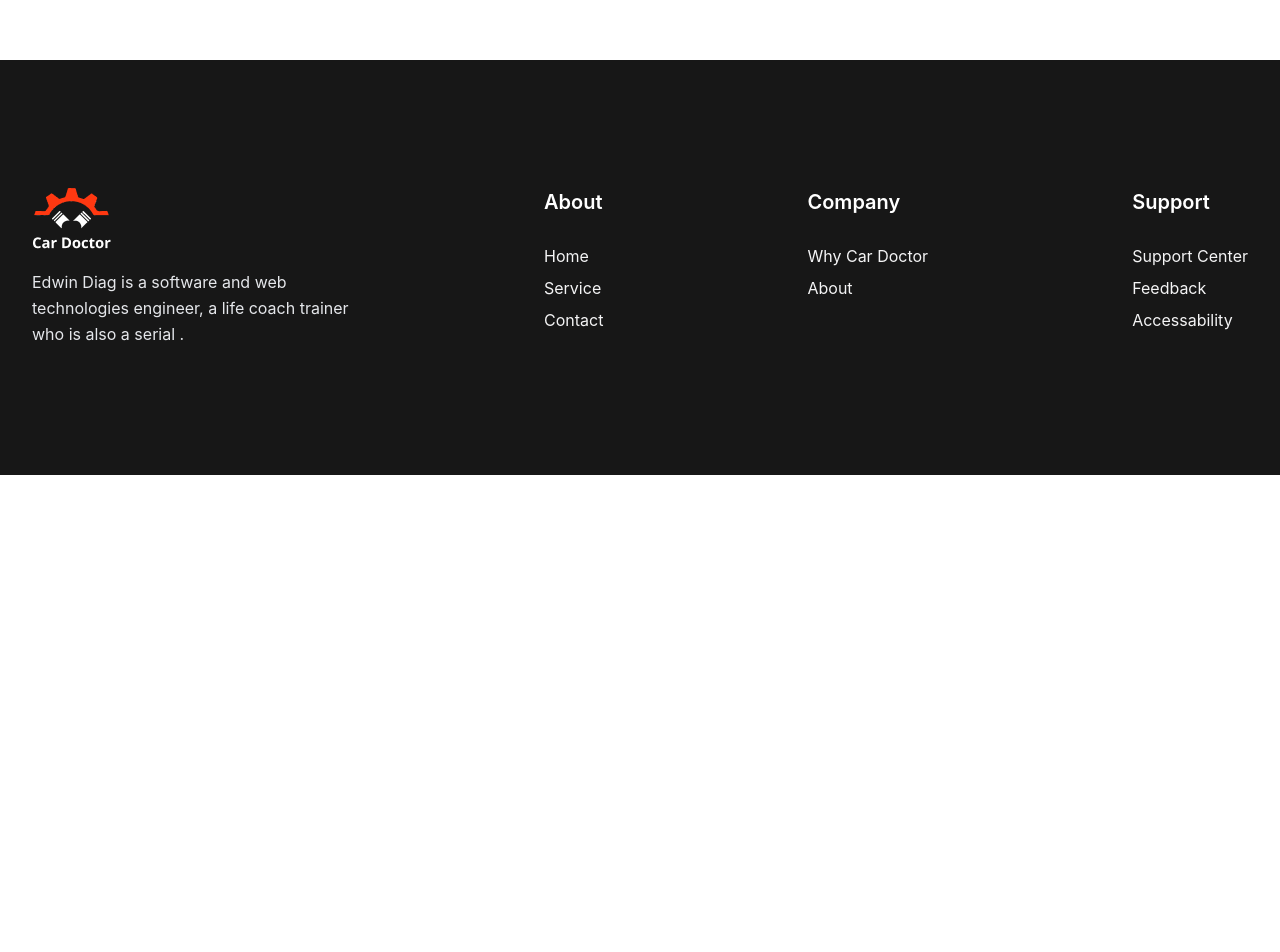
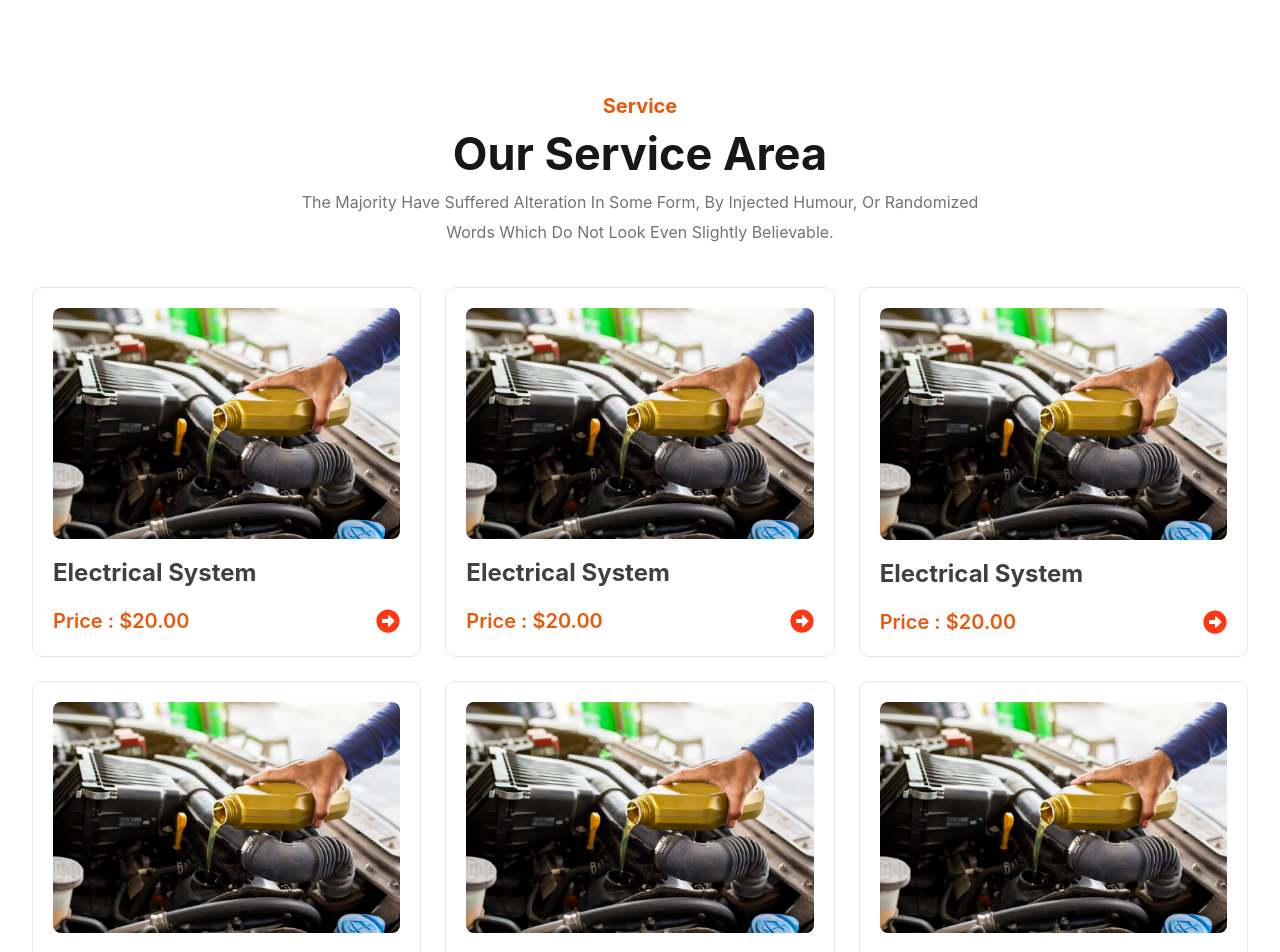
Before and after one commit to prorakib99/car-doctor-client, a React (Vite) app: page / in a window 1280 px wide. Shown: the part 1540-2492 px from the top of the page. Before the commit the page ends 2015 px from the top, so only its background shows below. Built offline with nearby package versions, Linux system fonts and the light colour scheme.

Commit message:
Implement Server Area Component and Service Card Component and Install react icons

```diff
--- a/package.json
+++ b/package.json
@@ -14,6 +14,7 @@
     "match-sorter": "^6.3.1",
     "react": "^18.2.0",
     "react-dom": "^18.2.0",
+    "react-icons": "^4.12.0",
     "react-router-dom": "^6.21.1",
     "sort-by": "^1.2.0"
   },
--- a/src/pages/Home/Home/Home.jsx
+++ b/src/pages/Home/Home/Home.jsx
@@ -1,11 +1,13 @@
 import AboutUs from "../AboutUs/AboutUs";
 import Banner from "../Banner/Banner";
+import ServiceArea from "../ServiceArea/ServiceArea/ServiceArea";
 
 const Home = () => {
     return (
         <>
             <Banner></Banner>
             <AboutUs></AboutUs>
+            <ServiceArea></ServiceArea>
         </>
     );
 };
--- /dev/null
+++ b/src/pages/Home/ServiceArea/ServiceArea/ServiceArea.jsx
@@ -0,0 +1,26 @@
+import ServiceCard from "../ServiceCard/ServiceCard";
+
+const ServiceArea = () => {
+    return (
+        <div className='py-8 sm:pb-16'>
+            <div className="text-center">
+                <h2 className="text-orange-600 text-xl font-bold font-['Inter']">Service</h2>
+                <h1 className="text-neutral-900 text-[30px] md:text-[45px] font-bold font-['Inter']">Our Service Area</h1>
+                <p className="text-center text-neutral-500 text-base font-normal font-['Inter'] capitalize md:leading-[30px]">the majority have suffered alteration in some form, by injected humour, or randomized <br className='hidden md:block' /> words which do not look even slightly believable. </p>
+            </div>
+            <div className="grid md:grid-cols-2 py-10 lg:grid-cols-3 gap-6">
+                <ServiceCard></ServiceCard>
+                <ServiceCard></ServiceCard>
+                <ServiceCard></ServiceCard>
+                <ServiceCard></ServiceCard>
+                <ServiceCard></ServiceCard>
+                <ServiceCard></ServiceCard>
+            </div>
+            <div className='flex justify-center'>
+                <button className="btn btn-outline text-center text-orange-600 text-lg font-semibold hover:bg-orange-600 duration-500 hover:text-white font-['Inter']">More Services</button>
+            </div>
+        </div>
+    );
+};
+
+export default ServiceArea;
--- /dev/null
+++ b/src/pages/Home/ServiceArea/ServiceCard/ServiceCard.jsx
@@ -0,0 +1,19 @@
+import { FaArrowAltCircleRight } from "react-icons/fa";
+import server1 from '../../../../assets/images/services/1.jpg';
+
+const ServiceCard = () => {
+    return (
+        <div className='p-[20px] bg-white rounded-[10px] border border-gray-200'>
+            <div>
+                <img className='w-full rounded-lg' src={server1} alt="" />
+            </div>
+            <h2 className="text-neutral-700 my-4 text-[24px] font-bold font-['Inter']">Electrical System</h2>
+            <div className='flex justify-between'>
+                <h5 className="text-orange-600 text-xl font-semibold font-['Inter']">Price : $<span>20.00</span></h5>
+                <button><FaArrowAltCircleRight className='text-2xl text-[#FF3811]' /></button>
+            </div>
+        </div>
+    );
+};
+
+export default ServiceCard;
```
Also changed, not shown: 1 other file (tests, documents, lock files or other folders).
